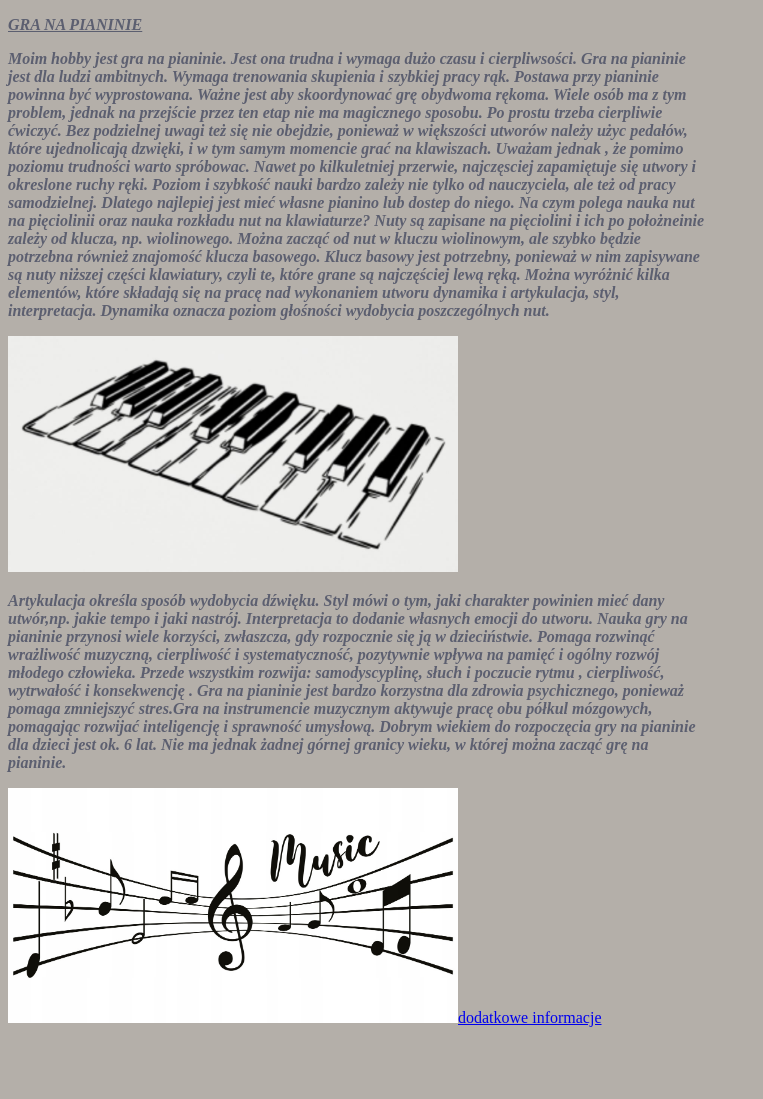
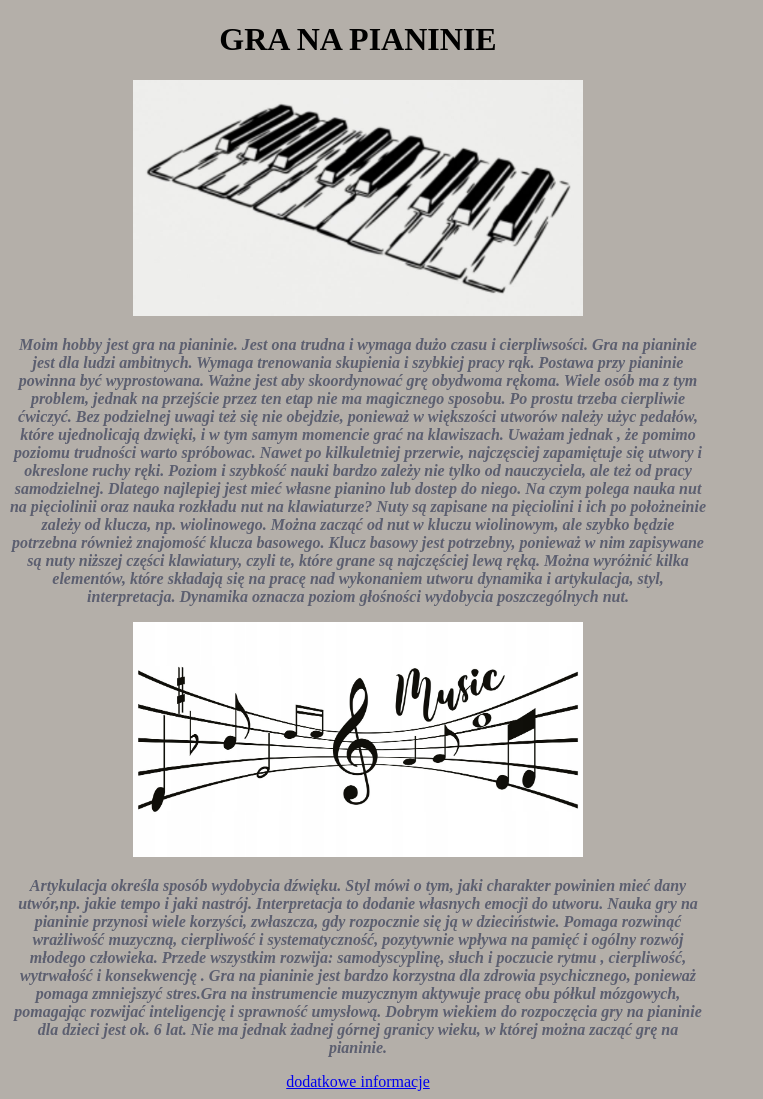
Before and after one commit to izam897/izam897.github.io, a plain HTML site: page index.html in a window 1280 px wide. Shown: the whole page, without its empty margins (0-763 px from the left). Before the commit the page ends 1035 px from the top, so only its background shows below. Drawn offline with Linux system fonts and the light colour scheme.

Commit message:
Add files via upload

```diff
--- a/index.html
+++ b/index.html
@@ -8,15 +8,16 @@
 </head>
 <body>
     <div>
-        <p><b><i><u>GRA NA PIANINIE</u></i></b></p>
+       <center><h1>GRA NA PIANINIE</h1>
+        <img src="klawiatura.jpg"width="450">
        <P><i>Moim hobby jest gra na pianinie. Jest ona trudna i wymaga dużo czasu i cierpliwsości. Gra na pianinie jest dla ludzi ambitnych. Wymaga trenowania skupienia i szybkiej pracy rąk. Postawa przy pianinie powinna być wyprostowana.
 Ważne jest aby skoordynować  grę obydwoma rękoma. Wiele osób ma z tym problem, jednak na przejście przez ten etap nie ma magicznego sposobu. Po prostu trzeba cierpliwie ćwiczyć. Bez podzielnej uwagi też się nie obejdzie, ponieważ w większości utworów należy użyc pedałów, które ujednolicają dzwięki, i w tym samym momencie grać na klawiszach. Uważam jednak , że pomimo poziomu trudności warto spróbowac. Nawet po kilkuletniej przerwie,  najczęsciej zapamiętuje się utwory i okreslone ruchy ręki. Poziom i szybkość nauki bardzo zależy nie tylko od nauczyciela, ale też od pracy samodzielnej. Dlatego najlepiej jest mieć własne pianino lub dostep do niego. Na czym polega nauka nut na pięciolinii oraz nauka rozkładu nut na klawiaturze? Nuty są zapisane na pięciolini i ich po położneinie zależy od klucza, np. wiolinowego. Można zacząć od nut w kluczu wiolinowym, ale szybko będzie potrzebna również znajomość klucza basowego. Klucz basowy jest potrzebny, ponieważ w nim zapisywane są nuty niższej części klawiatury, czyli te, które grane są najczęściej lewą ręką.
 Można wyróżnić kilka elementów, które składają się na pracę nad wykonaniem utworu dynamika i artykulacja, styl, interpretacja. Dynamika oznacza poziom głośności wydobycia poszczególnych nut.</P>
 
-<p><img src="klawiatura.jpg"width="450"> </p>
 
+<img src="nuty.jpg" width="450"/>
 <P>Artykulacja określa sposób wydobycia dźwięku. Styl mówi o tym, jaki charakter powinien mieć dany utwór,np. jakie tempo i jaki nastrój. Interpretacja to dodanie własnych emocji do utworu.
-Nauka gry na pianinie przynosi wiele korzyści, zwłaszcza, gdy rozpocznie się ją w dzieciństwie. Pomaga rozwinąć wrażliwość muzyczną, cierpliwość i systematyczność, pozytywnie wpływa na pamięć i ogólny rozwój młodego człowieka. Przede wszystkim rozwija: samodyscyplinę, słuch i poczucie rytmu , cierpliwość, wytrwałość i konsekwencję . Gra na pianinie  jest bardzo korzystna dla zdrowia psychicznego, ponieważ pomaga zmniejszyć stres.Gra na instrumencie muzycznym aktywuje pracę obu półkul mózgowych, pomagając rozwijać inteligencję i sprawność umysłową. Dobrym wiekiem do rozpoczęcia gry na pianinie dla dzieci jest ok. 6 lat. Nie ma jednak żadnej górnej granicy wieku, w której można zacząć grę na pianinie.</P></i><img src="nuty.jpg" width="450"/><a href="'https://www.elpiano.pl/blog/nauka-gry-na-pianinie-dla-pocztkujcych-od-czego-zacz.html'">dodatkowe informacje</a>
+Nauka gry na pianinie przynosi wiele korzyści, zwłaszcza, gdy rozpocznie się ją w dzieciństwie. Pomaga rozwinąć wrażliwość muzyczną, cierpliwość i systematyczność, pozytywnie wpływa na pamięć i ogólny rozwój młodego człowieka. Przede wszystkim rozwija: samodyscyplinę, słuch i poczucie rytmu , cierpliwość, wytrwałość i konsekwencję . Gra na pianinie  jest bardzo korzystna dla zdrowia psychicznego, ponieważ pomaga zmniejszyć stres.Gra na instrumencie muzycznym aktywuje pracę obu półkul mózgowych, pomagając rozwijać inteligencję i sprawność umysłową. Dobrym wiekiem do rozpoczęcia gry na pianinie dla dzieci jest ok. 6 lat. Nie ma jednak żadnej górnej granicy wieku, w której można zacząć grę na pianinie.</P></i><a href="'https://www.elpiano.pl/blog/nauka-gry-na-pianinie-dla-pocztkujcych-od-czego-zacz.html'">dodatkowe informacje</a> </center>
     </div>
 
 
```
